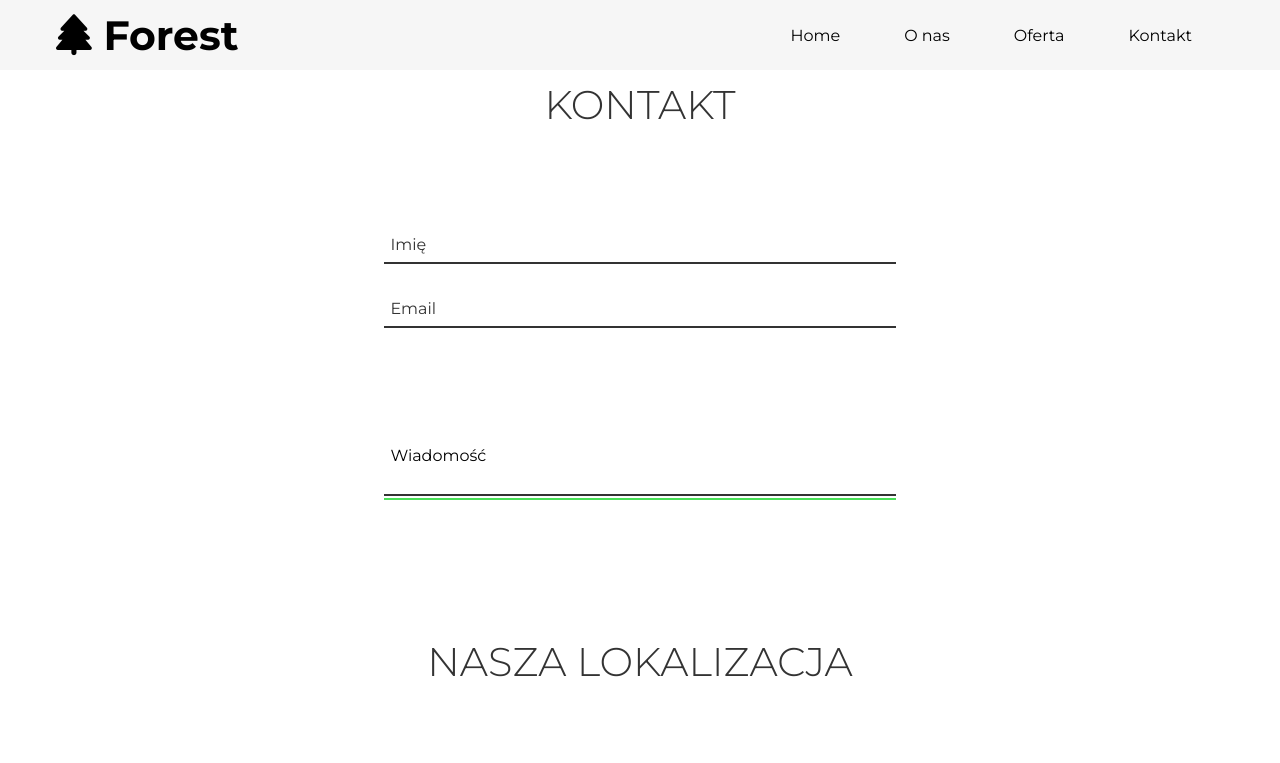
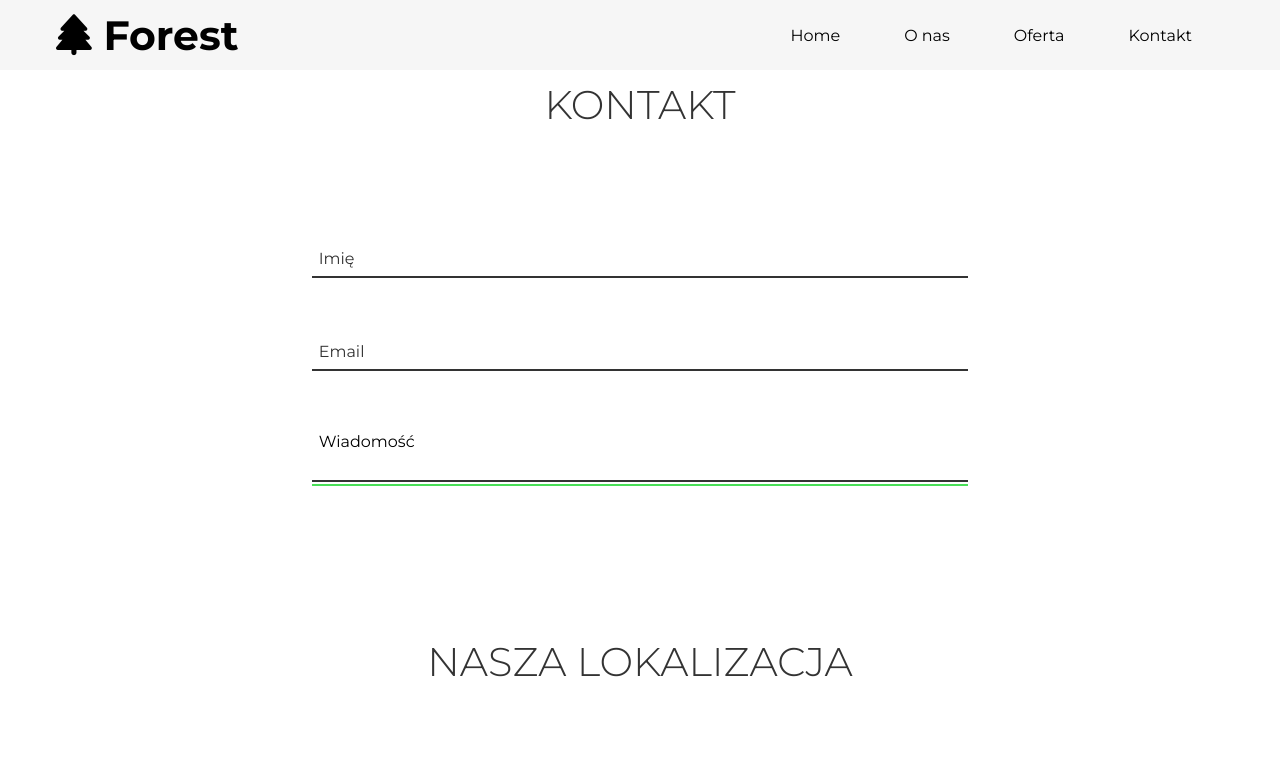
Before and after one commit to Kacperfreelancer/FirstClient, a website: page kontakt.html in a window 1280 px wide. Shown: the top 763 px of the page. Drawn offline with nearby package versions, Linux system fonts and the light colour scheme; files that its build step writes are made by us from their sources; grey boxes are pictures that could not be loaded.

Commit message:
final version fix bug

```diff
--- a/src/sass/contact/contact.scss
+++ b/src/sass/contact/contact.scss
@@ -24,11 +24,12 @@
     flex-direction: column;
     justify-content: space-around;
     align-items: center;
+    margin: 0 auto;
     min-height: 300px;
 
     &__input {
       position: relative;
-      width: 50%;
+      width: 80%;
 
       &-item {
         width: 100%;
@@ -53,7 +54,7 @@
         }
 
         &--textarea {
-          height: 150px;
+          // height: 150px;
           resize: none;
         }
       }
@@ -79,3 +80,18 @@
     }
   }
 }
+
+
+// MEDIA
+
+@media (min-width: 576px) {
+  .form-box{
+    width: 100%;
+  }
+}
+
+@media (min-width:992px){
+  .form-box{
+    width: 80%;
+  }
+}
```
